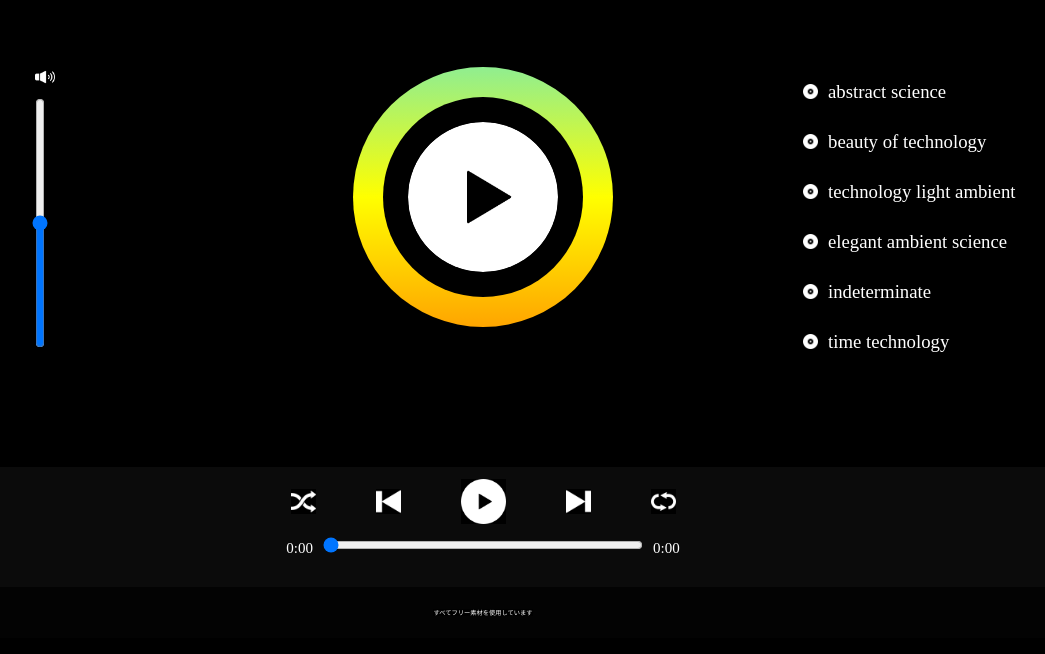
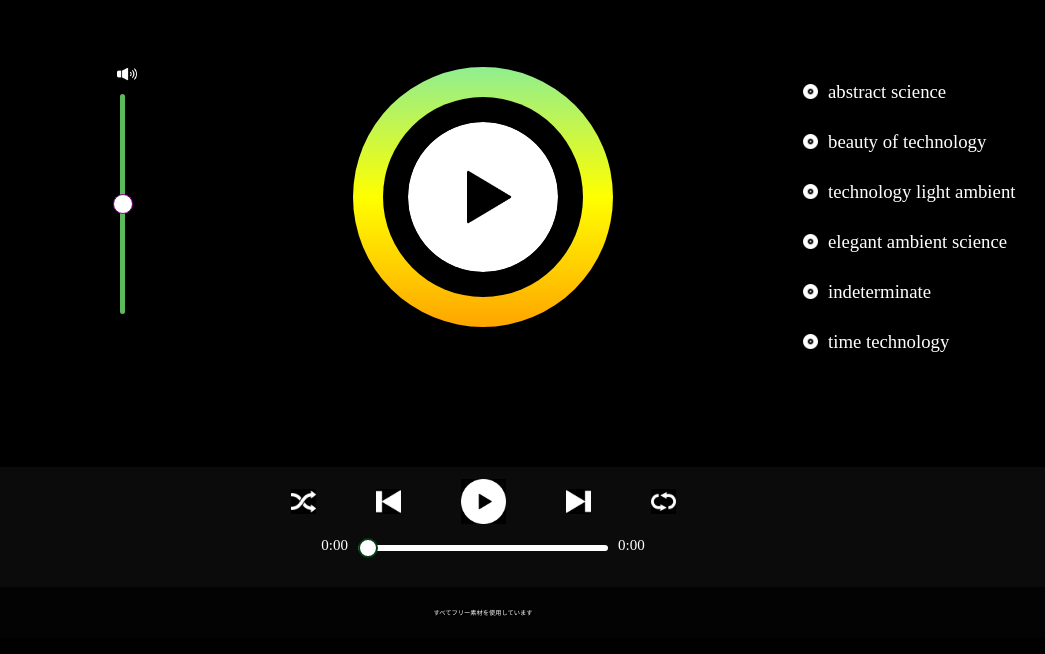
Before and after one commit to Shin-Goz-Maeda/BeatMaker_TS, a plain HTML site: page index.html in a window 1280 px wide. Shown: the part 86-740 px from the top of the page, without its empty margins (157-1202 px from the left). Drawn offline with Linux system fonts and the light colour scheme.

Commit message:
input color修正

```diff
--- a/index.html
+++ b/index.html
@@ -17,12 +17,7 @@
     </header>
     <div id="status">
       <div id="volumeControl" class="volumeControl">
-        <div id="volumeIcon">
-          <img id="volume" src="img/volume/volume.png" alt="ボリュームアイコン">
-        </div>
-        <div id="volumeLevel">
-          <input id="volumeChange" type="range" value="0.5" min="0.0" max="1.0" step="0.05" orient="vertical">
-        </div>
+        <input id="volumeChange" type="range" value="0.5" min="0.0" max="1.0" step="0.05" orient="vertical">
       </div>
       <div id="ground">
         <div id="playground" class="playground">
--- a/style.css
+++ b/style.css
@@ -36,25 +36,54 @@ header {
 }
 
 /* --- ボリューム全体（左） --- */
-#volumeControl {
-  position: absolute;
-  left: 15%;
+#volumeChange::after {
+  width: 20px;
+  height: 20px;
+  content: '';
+  display: inline-block;
+  background-image: url(img/volume/volume.png);
+  background-size: 20px;
+  background-repeat: no-repeat;
+  transform: rotate(90deg);
+  margin-left: 10px;
+  margin-top: -3px;
 }
 
-#volume {
-  width: 2rem;
-  height: 2rem;
-  margin-bottom: 10px;
+#volumeChange[type="range"] {
+  position: absolute;
+  top: 120px;
+  left: 12%;
+  width: 250px;
+  height: 4px;
+  position: -webkit-sticky;
+  -webkit-appearance: none;
+  -webkit-transform: rotate(270deg);
+  -moz-transform: rotate(270deg);
+  -o-transform: rotate(270deg);
+  transform: rotate(270deg);
 }
 
-input[type=range][orient=vertical] {
-  width: 2px;
-  height: 250px;
-  -webkit-appearance: slider-vertical;
+#volumeChange[type="range"]:focus {
+  outline: none;
+}
+
+#volumeChange[type="range"]::-webkit-slider-runnable-track {
+  background-color: rgb(92, 186, 92);
+  border-radius: 4px;
+  width: 250px;
+  height: 5px;
   cursor: pointer;
-  background-color: white;
-  padding: 0 4px;
-  border-radius: 10px;
+}
+
+#volumeChange[type="range"]::-webkit-slider-thumb {
+  -webkit-appearance: none;
+  height: 20px;
+  width: 20px;
+  background: white;
+  border-radius: 50%;
+  border: 1px solid purple;
+  margin-top: -7px;
+  cursor: pointer;
 }
 
 /* --- グラウンド全体（中央） --- */
@@ -107,14 +136,14 @@ li {
 .name::before {
   width: 20px;
   height: 20px;
+  position: relative;
+  top: 6px;
   content: '';
   display: inline-block;
   padding-right: 5px;
   background-image: url(img/menu/recode.png);
   background-size: 15px;
   background-repeat: no-repeat;
-  position: relative;
-  top: 6px;
 }
 
 
@@ -172,8 +201,35 @@ li {
   background-color: rgb(11, 11, 11);
 }
 
-#progress {
+#progress[type="range"] {
+  width: 250px;
+  height: 5px;
+  margin-top: 5px;
+  position: -webkit-sticky;
+  -webkit-appearance: none;
+}
+
+#progress[type="range"]:focus {
+  outline: none;
+}
+
+#progress[type="range"]::-webkit-slider-runnable-track {
+  background-color: white;
+  border-radius: 4px;
   width: 25%;
+  height: 6px;
+  cursor: pointer;
+}
+
+#progress[type="range"]::-webkit-slider-thumb {
+  -webkit-appearance: none;
+  height: 20px;
+  width: 20px;
+  background: white;
+  border-radius: 50%;
+  border: 2px solid rgb(3, 60, 24);
+  cursor: pointer;
+  margin-top: -7px;
 }
 
 #playBackPosition {
```
Also changed, not shown: 2 other files.
